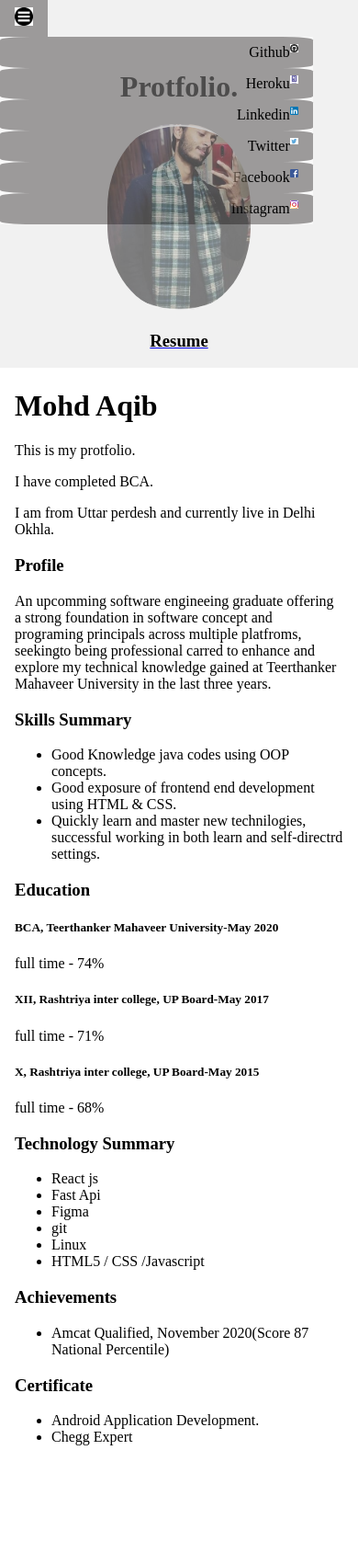
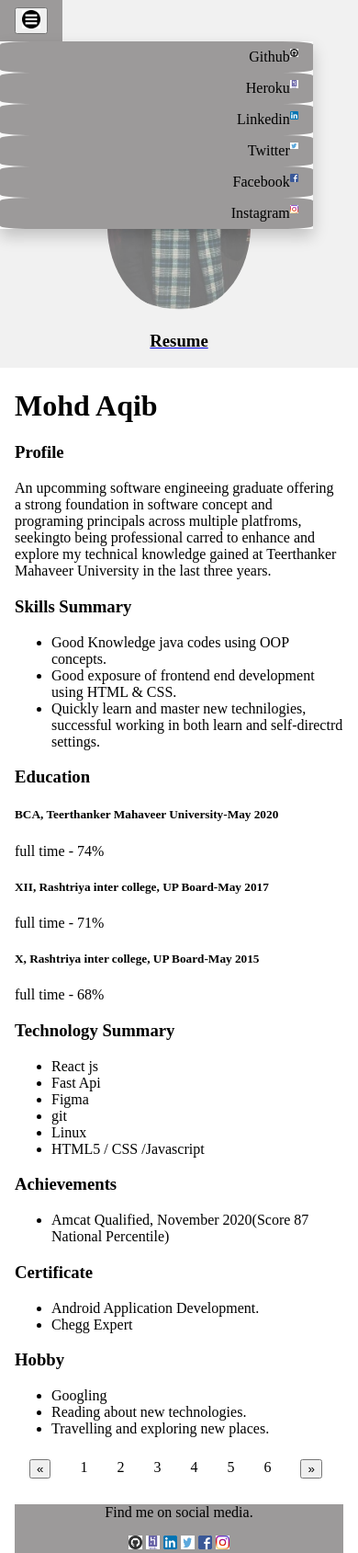
Before and after one commit to Mohdaqib1/protfolio, a plain HTML site: page index.html in a window 390 px wide. Shown: the whole page at 92% size. Before the commit the page ends 1572 px from the top, so only its background shows below. Drawn offline with Linux system fonts and the light colour scheme.

Commit message:
Complete

```diff
--- a/frist.css
+++ b/frist.css
@@ -87,17 +87,28 @@ div.content {
   .mobile{
     display: none;
   }
-
+  li a, .dropbtn {
+    display: inline-block;
+    color: black;
+    text-align: center;
+    padding: 14px 16px;
+    text-decoration: none;
+  }
 
   li a:hover, .dropdown:hover .dropbtn {
     background-color: rgb(156, 154, 154);
+  }
+  li.dropdown {
+    display: inline-block;
   }
 
   .dropdown-content {
     display: none;
     position: absolute;
     background-color: #f9f9f9;
-
+    min-width: 160px;
+  box-shadow: 0px 8px 16px 0px rgba(0,0,0,0.2);
+  z-index: 1;
   }
   .btnmenu{
     width: 20px;
@@ -117,13 +128,54 @@ div.content {
   .dropdown:hover .dropdown-content {
     display: block;
   }
+
   .menuimage{
     width: 20px;
     height: 20px;
 
   }
+  div.content {margin-left: 0;}
+}
 
 
+.personal {
+  display: none;
+  background-color: rgb(156, 154, 154);
+  padding: 2px;
+  border-radius: 10%;
+}
 
-  div.content {margin-left: 0;}
+div:hover .personal {
+  display: block;
 }
+.tec {
+  display: none;
+}
+
+div:hover .tec {
+  display: block;
+}
+
+
+.pages {
+  display: inline-block;
+
+}
+
+.pages a {
+  color: black;
+  float: left;
+  padding: 8px 16px;
+  text-decoration: none;
+}
+
+.footer{
+  background-color: rgb(156, 154, 154);
+  width: 100%;
+}
+
+.footerimg{
+  height: 15px;
+  width: 15px;
+
+}
--- a/index.html
+++ b/index.html
@@ -13,29 +13,29 @@
 
 
     <li class="dropdown">
-        <a href="javascript:void(0)" class="dropbtn"> <img class="menuimage" src="new/menubar.png"
-              alt="Mohd Aqib"><img></a>
+      <a href="javascript:void(0)" class="dropbtn"><button > <img class="menuimage" src="new/menubar.png"
+          alt="Mohd Aqib"/> </button></a>
       <div class="dropdown-content">
         <a href="https://github.com/Mohdaqib1?tab=repositories">Github <img class="iconimage" src="new/git.png"
             alt="Mohd Aqib"></a>
         <a href="https://dashboard.heroku.com/apps">Heroku <img class="iconimage" src="new/heroku.png"
             alt="Mohd Aqib"></a>
-          <a href="https://www.linkdein.com/in/mohd-aqib-5252361b5">Linkedin <img class="iconimage"
-              src="new/linkedin.png" alt="Mohd Aqib"></a>
+        <a href="https://www.linkdein.com/in/mohd-aqib-5252361b5">Linkedin <img class="iconimage" src="new/linkedin.png"
+            alt="Mohd Aqib"></a>
         <a href="https://twitter.com/">Twitter <img class="iconimage" src="new/twiter.jfif" alt="Mohd Aqib"></a>
         <a href="https://facebook.com/">Facebook <img class="iconimage" src="new/facebook.png" alt="Mohd Aqib"></a>
-          <a href="https://instagram.com/">Instagram <img class="iconimage" src="new/instagram.jfif"
-              alt="Mohd Aqib"></a>
+        <a href="https://instagram.com/">Instagram <img class="iconimage" src="new/instagram.jfif" alt="Mohd Aqib"></a>
     </li>
-      <br/>
-      <h1 class="protfolio"> <div class="hide"> &nbsp; &nbsp; &nbsp; &nbsp;</div>    Protfolio.
+    <br />
+    <h1 class="protfolio">
+      <div class="hide"> &nbsp; &nbsp; &nbsp; &nbsp;</div> Protfolio.
     </h1>
 
 
 
 
 
-  <p class="imgg">   <img class="myimage" src="new/aqib.png" alt="Mohd Aqib"></p>
+    <p class="imgg"> <img class="myimage" src="new/aqib.png" alt="Mohd Aqib"></p>
     <a href="new/Resume Mohd Aqib.pdf">
       <h3 class="resume">Resume </h3>
     </a>
@@ -44,11 +44,13 @@
             alt="Mohd Aqib"></a></li>
       <li><a href="https://dashboard.heroku.com/apps">Heroku <img class="iconimage" src="new/heroku.png"
             alt="Mohd Aqib"></a></li>
-    <li><a href="https://www.linkdein.com/in/mohd-aqib-5252361b5">Linkedin <img class="iconimage" src="new/linkedin.png"
-          alt="Mohd Aqib"></a></li>
+      <li><a href="https://www.linkdein.com/in/mohd-aqib-5252361b5">Linkedin <img class="iconimage"
+            src="new/linkedin.png" alt="Mohd Aqib"></a></li>
       <li><a href="https://twitter.com/">Twitter <img class="iconimage" src="new/twiter.jfif" alt="Mohd Aqib"></a></li>
-    <li><a href="https://facebook.com/">Facebook <img class="iconimage" src="new/facebook.png" alt="Mohd Aqib"></a></li>
-    <li><a href="https://instagram.com/">Instagram <img class="iconimage" src="new/instagram.jfif" alt="Mohd Aqib"></a>
+      <li><a href="https://facebook.com/">Facebook <img class="iconimage" src="new/facebook.png" alt="Mohd Aqib"></a>
+      </li>
+      <li><a href="https://instagram.com/">Instagram <img class="iconimage" src="new/instagram.jfif"
+            alt="Mohd Aqib"></a>
       </li>
     </div>
     </div>
@@ -62,7 +64,8 @@
 
     <div>
       <h1>Mohd Aqib</h1>
-      <p class="personal">This is my protfolio.</p>
+      <p class="personal">Contact no-8171651060</p>
+      <p class="personal">Email ID -mohdaqib79656@gmail.com</p>
       <p class="personal">I have completed BCA.</p>
       <p class="personal">I am from Uttar perdesh and currently live in Delhi Okhla.</p>
     </div>
@@ -119,6 +122,29 @@
             <li>
               HTML5 / CSS /Javascript
             </li>
+            <div class="tec">
+              <li>
+                Java
+              </li>
+              <li>
+                MySQL
+              </li>
+              <li>
+                Networking
+              </li>
+              <li>
+                Ms Office
+              </li>
+              <li>
+                C & C++
+              </li>
+              <li>
+                HTML5 / CSS
+              </li>
+              <li>
+                OOPs
+              </li>
+            </div>
           </ul>
 
           <h3>
@@ -140,8 +166,54 @@
               Chegg Expert
             </li>
           </ul>
+          <h3>
+            Hobby
+          </h3>
+          <ul>
+            <li>
+              Googling
+            </li>
+            <li>
+              Reading about new technologies.
+            </li>
+            <li>
+              Travelling and exploring new places.
+
+            </li>
+          </ul>
+          <div class="pages">
+            <a href="#"> <button>
+                &laquo;
+              </button></a>
+            <a href="#">1</a>
+            <a href="#">2</a>
+            <a href="#">3</a>
+            <a href="#">4</a>
+            <a href="#">5</a>
+            <a href="#">6</a>
+            <a href="#">
+              <button> &raquo;</button>
+            </a>
+          </div>
 
 
+          <footer class="footer">
+            <div style="text-align: center;">
+              <p>Find me on social media.</p>
+
+              <a href="https://github.com/Mohdaqib1?tab=repositories"><img class="footerimg" src="new/git.png"
+                  alt="Mohd Aqib"></a>
+              <a href="https://dashboard.heroku.com/apps"><img class="footerimg" class="iconimage" src="new/heroku.png"
+                  alt="Mohd Aqib"></a>
+              <a href="https://www.linkdein.com/in/mohd-aqib-5252361b5"> <img class="footerimg" src="new/linkedin.png"
+                  alt="Mohd Aqib"></a>
+              <a href="https://twitter.com/"> <img class="footerimg" src="new/twiter.jfif" alt="Mohd Aqib"></a>
+              <a href="https://facebook.com/"> <img class="footerimg" src="new/facebook.png" alt="Mohd Aqib"></a>
+              <a href="https://instagram.com/"> <img class="footerimg" class="iconimage" src="new/instagram.jfif"
+                  alt="Mohd Aqib"></a>
+
+            </div>
+          </footer>
   </div>
 
 </body>
```
Lines whose indentation alone changed are shown as unchanged.
